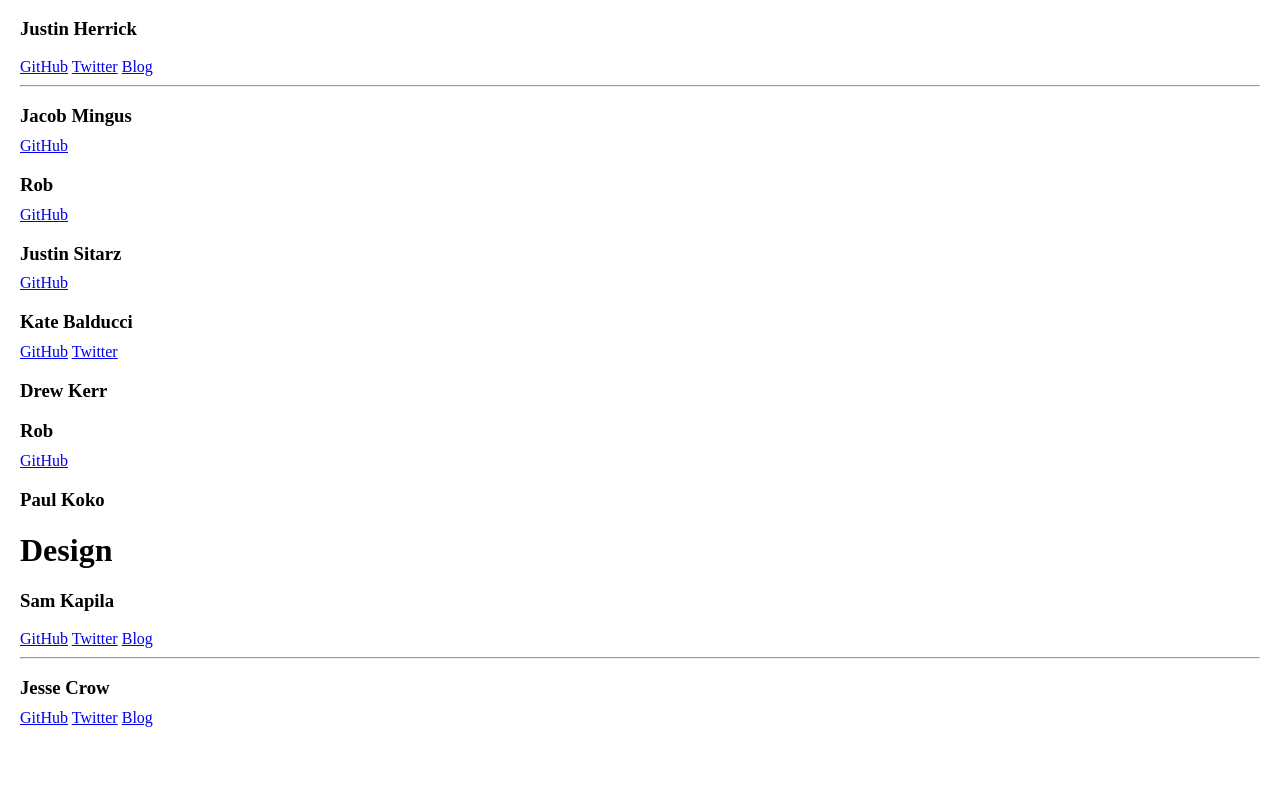
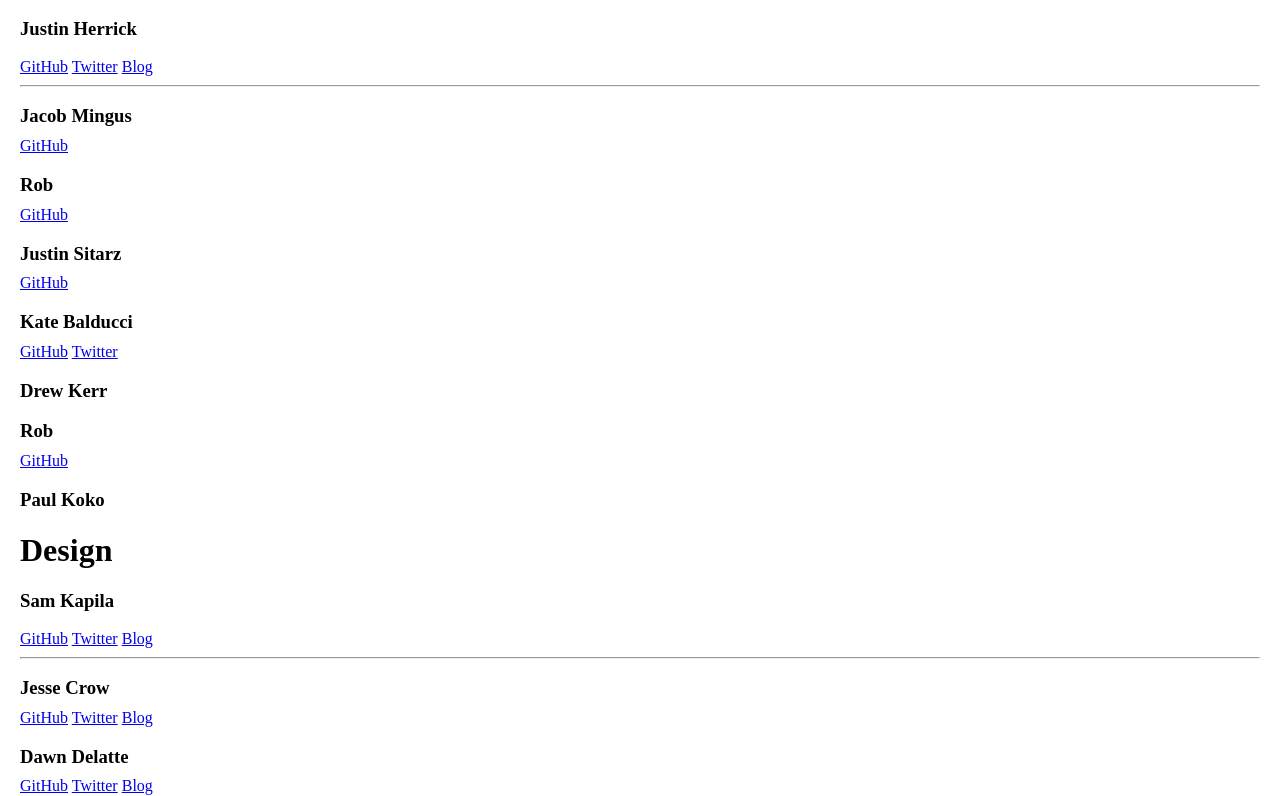
Before and after one commit to TIY-Austin-Front-End-Engineering/Austin-Students, a website: page index.html in a window 1280 px wide. Shown: the part 1179-1975 px from the top of the page. Before the commit the page ends 1906 px from the top, so only its background shows below. Drawn offline with nearby package versions, Linux system fonts and the light colour scheme.

Commit message:
added Dawn to web design students

```diff
--- a/index.html
+++ b/index.html
@@ -140,6 +140,12 @@
 				<a href="http://twitter.com/crowjm">Twitter</a>
 				<a href="http://crowjm.github.io">Blog</a>
 			</div>
+			<div class="student">
+				<h3>Dawn Delatte</h3>
+				<a href="http://github.com/dawndelatte">GitHub</a>
+				<a href="http://twitter.com/dawndig">Twitter</a>
+				<a href="http://dawndelatte.github.io">Blog</a>
+			</div>
 		</section>
 	</body>
 </html>
```
